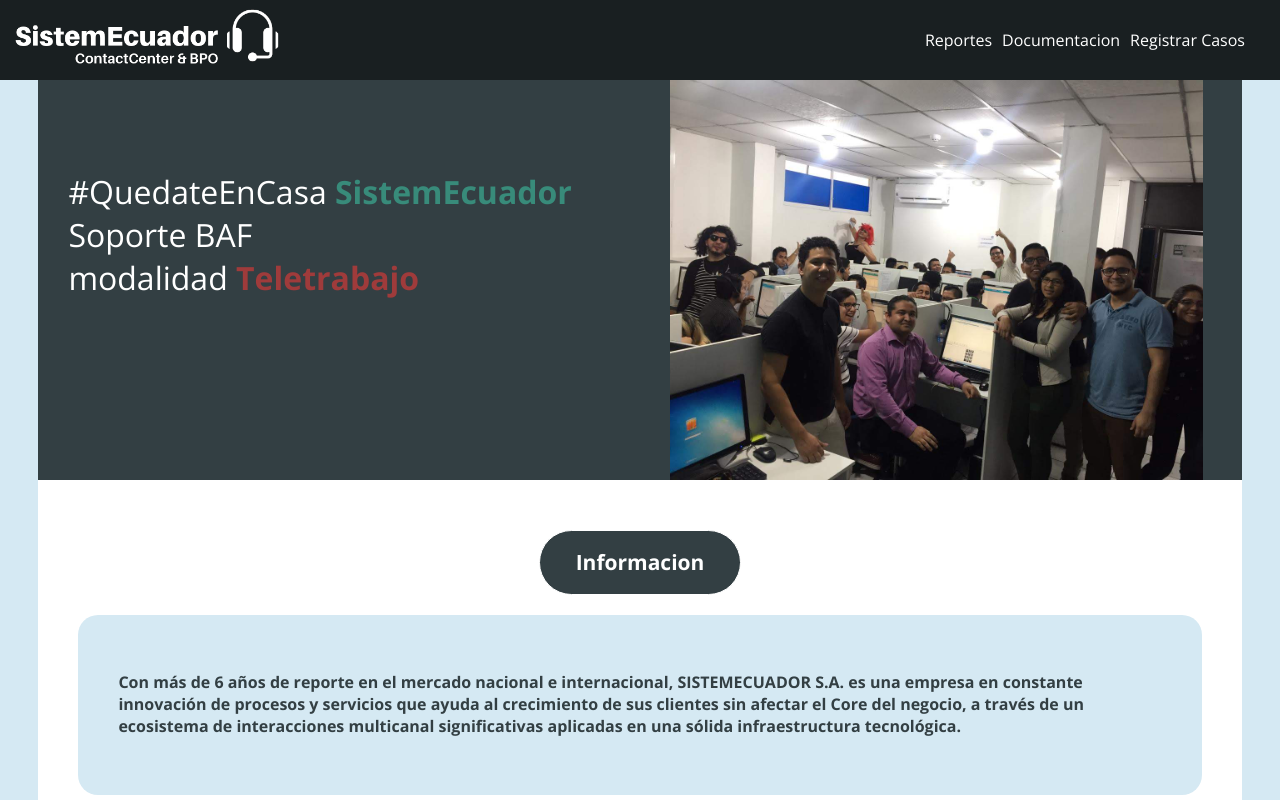
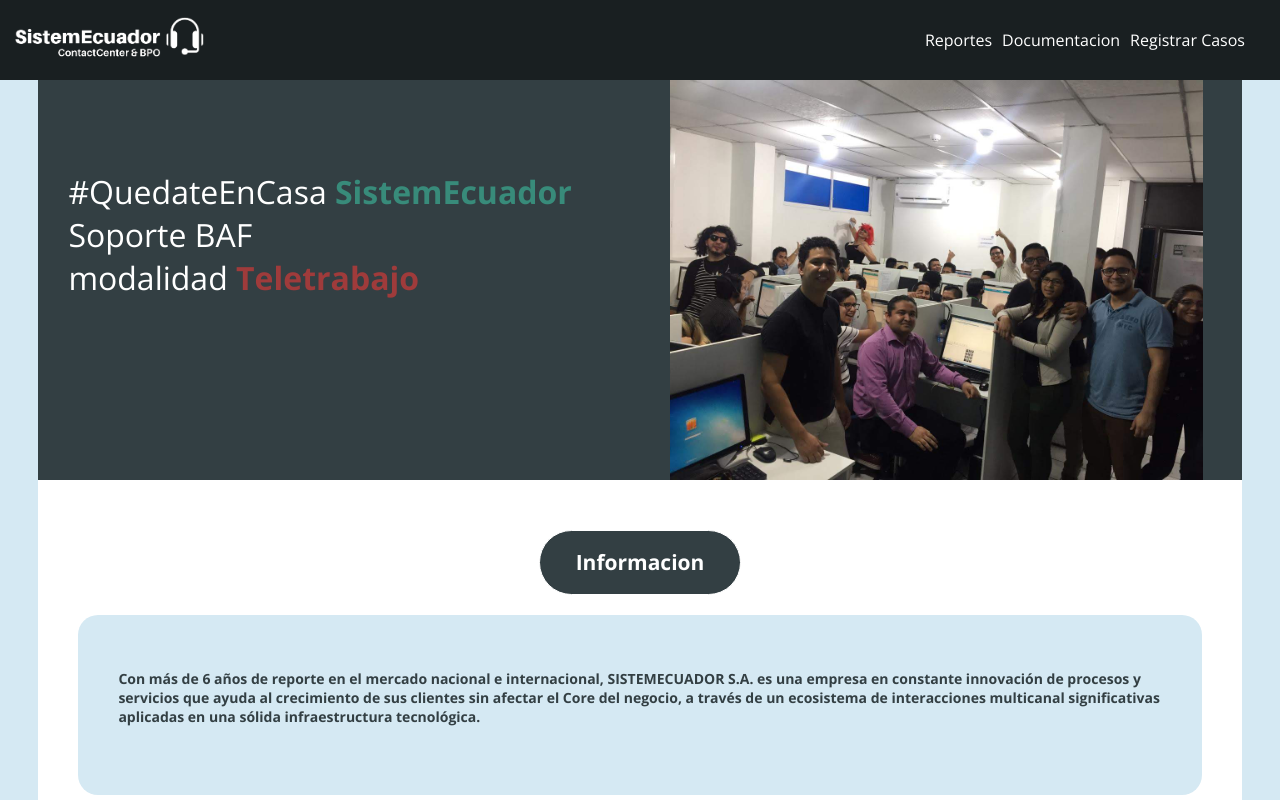
Before and after one commit to soportebaf/soportebaf.github.io, a plain HTML site: page index.html in a window 1280 px wide. Shown: the top 800 px of the page. Drawn offline with nearby package versions, Linux system fonts and the light colour scheme.

Commit message:
Mejora en Visualizacion

```diff
--- a/styles/style.css
+++ b/styles/style.css
@@ -24,7 +24,7 @@ body{
     font-weight: 500;
 }
 .logo-header img{
-    height: 70px;
+    height: 50px;
     margin-left: -35px;
 }
 .menu-header ol{
@@ -80,7 +80,7 @@ body{
     height: 100px;
     color: #333F43;
     font-weight: 900;
-    font-size: 16px;
+    font-size: 14px;
     padding: 40px 40px;
     display: flex;
     border-radius: 20px;
```
